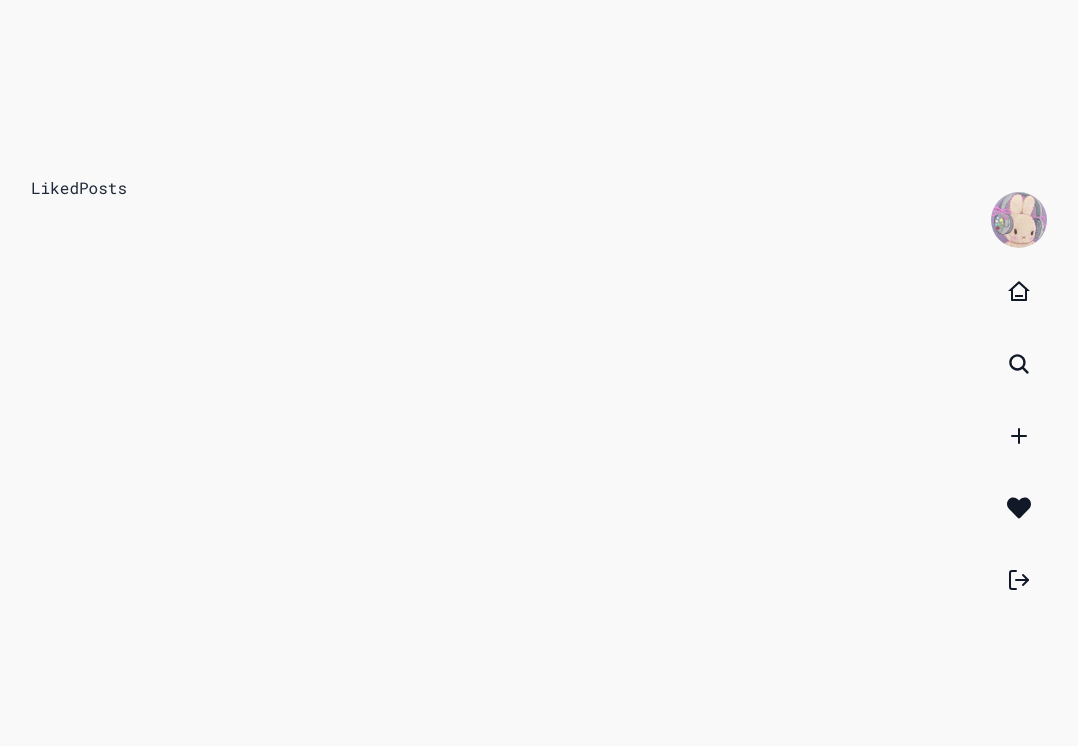
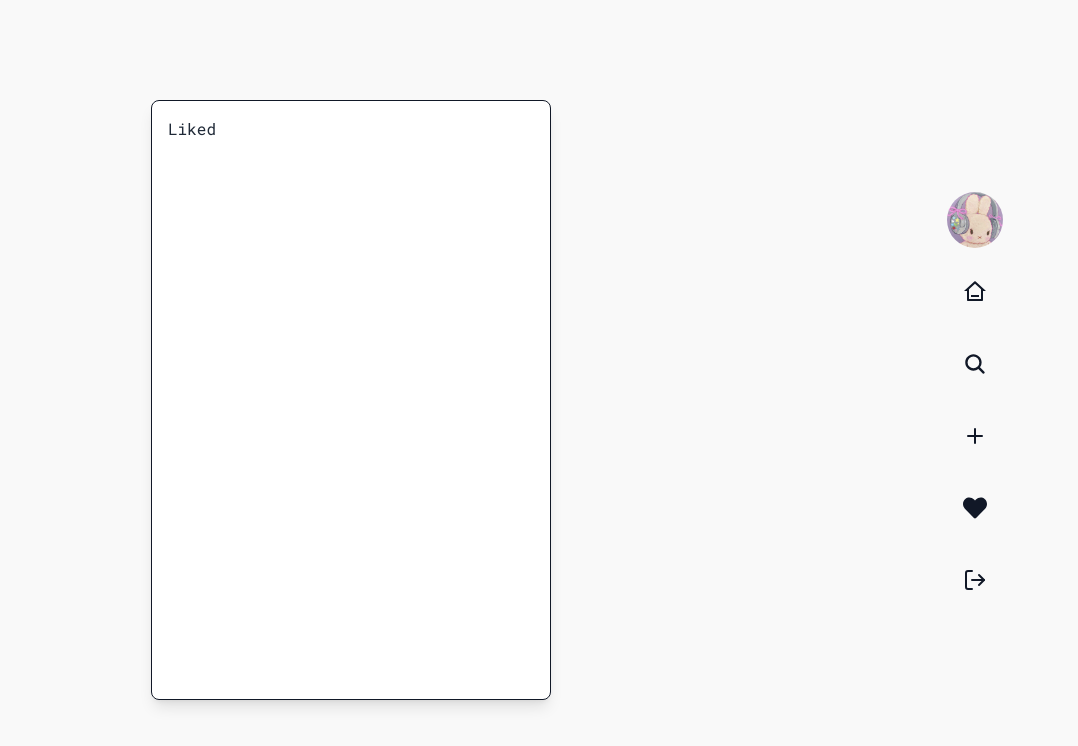
Before and after one commit to thyatran/social-media, a React (Vite) app in the folder frontend/: page /liked-posts in a window 1280 px wide. Shown: the top 746 px of the page, without its empty margins (161-1239 px from the left). Built offline with nearby package versions, Linux system fonts and the light colour scheme.

Commit message:
Added liked posts page and search page UI

```diff
--- /dev/null
+++ b/frontend/src/components/liked/LikedContainer.jsx
@@ -0,0 +1,13 @@
+import React from "react";
+
+const LikedContainer = () => {
+  return (
+    <div className="flex flex-col md:flex-row justify-center items-center w-full min-h-full">
+      <div className="flex flex-col border border-gray-900 bg-white w-[400px] h-[600px] rounded-lg shadow-lg">
+        <div className="flex-1 overflow-y-auto p-4">Liked</div>
+      </div>
+    </div>
+  );
+};
+
+export default LikedContainer;
--- a/frontend/src/components/posts/PostContainer.jsx
+++ b/frontend/src/components/posts/PostContainer.jsx
@@ -5,7 +5,7 @@ const PostContainer = () => {
   return (
     <div className="flex flex-col md:flex-row justify-center items-center w-full min-h-full">
       {/* <p className="text-lg font-semibold mb-4">Posts</p> */}
-      <div className="border border-gray-900 bg-white w-[400px] h-[600px] rounded-lg shadow-lg flex flex-col">
+      <div className="flex flex-col border border-gray-900 bg-white w-[400px] h-[600px] rounded-lg shadow-lg ">
         <div className="flex-1 overflow-y-auto p-4">
           <Posts />
         </div>
--- a/frontend/src/components/profile/ProfileContainer.jsx
+++ b/frontend/src/components/profile/ProfileContainer.jsx
@@ -10,7 +10,7 @@ const ProfileContainer = () => {
   return (
     <div className="flex flex-col md:flex-row justify-center items-center w-full min-h-full">
       {/* Floating Box */}
-      <div className="border border-gray-900 w-[400px] h-[600px] bg-white rounded-lg shadow-lg flex flex-col">
+      <div className="border border-gray-900 w-[400px] h-[600px] bg-white shadow-lg flex flex-col">
         {/* Profile Info */}
         <div className="p-4 border-b border-gray-300">
           <div className="flex items-center gap-10">
--- /dev/null
+++ b/frontend/src/components/search/SearchContainer.jsx
@@ -0,0 +1,13 @@
+import React from "react";
+
+const SearchContainer = () => {
+  return (
+    <div className="flex flex-col md:flex-row justify-center items-center w-full min-h-full">
+      <div className="flex flex-col border border-gray-900 bg-white w-[400px] h-[600px] rounded-lg shadow-lg">
+        <div className="flex-1 overflow-y-auto p-4">Search</div>
+      </div>
+    </div>
+  );
+};
+
+export default SearchContainer;
--- a/frontend/src/pages/likedpage/LikedPage.jsx
+++ b/frontend/src/pages/likedpage/LikedPage.jsx
@@ -1,11 +1,14 @@
 import React from "react";
 import Navbar from "../../components/navbar/Navbar";
+import LikedContainer from "../../components/liked/LikedContainer";
 
 const LikedPage = () => {
   return (
-    <div className="flex flex-row justify-between w-full px-10 gap-10">
-      <div className="flex-grow mx-auto max-w-3xl">LikedPosts</div>
-      <div className="shrink-0">
+    <div className="flex flex-col items-center md:flex-row min-h-screen w-full">
+      <div className="flex flex-grow justify-center items-center mx-auto w-full max-w-3xl p-4">
+        <LikedContainer />
+      </div>
+      <div className="shrink-0 w-full md:w-64 md:h-full">
         <Navbar />
       </div>
     </div>
--- a/frontend/src/pages/searchpage/Search.jsx
+++ b/frontend/src/pages/searchpage/Search.jsx
@@ -1,11 +1,14 @@
 import React from "react";
 import Navbar from "../../components/navbar/Navbar";
+import SearchContainer from "../../components/search/searchContainer";
 
 const Search = () => {
   return (
-    <div className="flex flex-row justify-between w-full px-10 gap-10">
-      <div className="flex-grow mx-auto max-w-3xl">Search</div>
-      <div className="shrink-0">
+    <div className="flex flex-col items-center md:flex-row min-h-screen w-full">
+      <div className="flex flex-grow justify-center items-center mx-auto w-full max-w-3xl p-4">
+        <SearchContainer />
+      </div>
+      <div className="shrink-0 w-full md:w-64 md:h-full">
         <Navbar />
       </div>
     </div>
```
